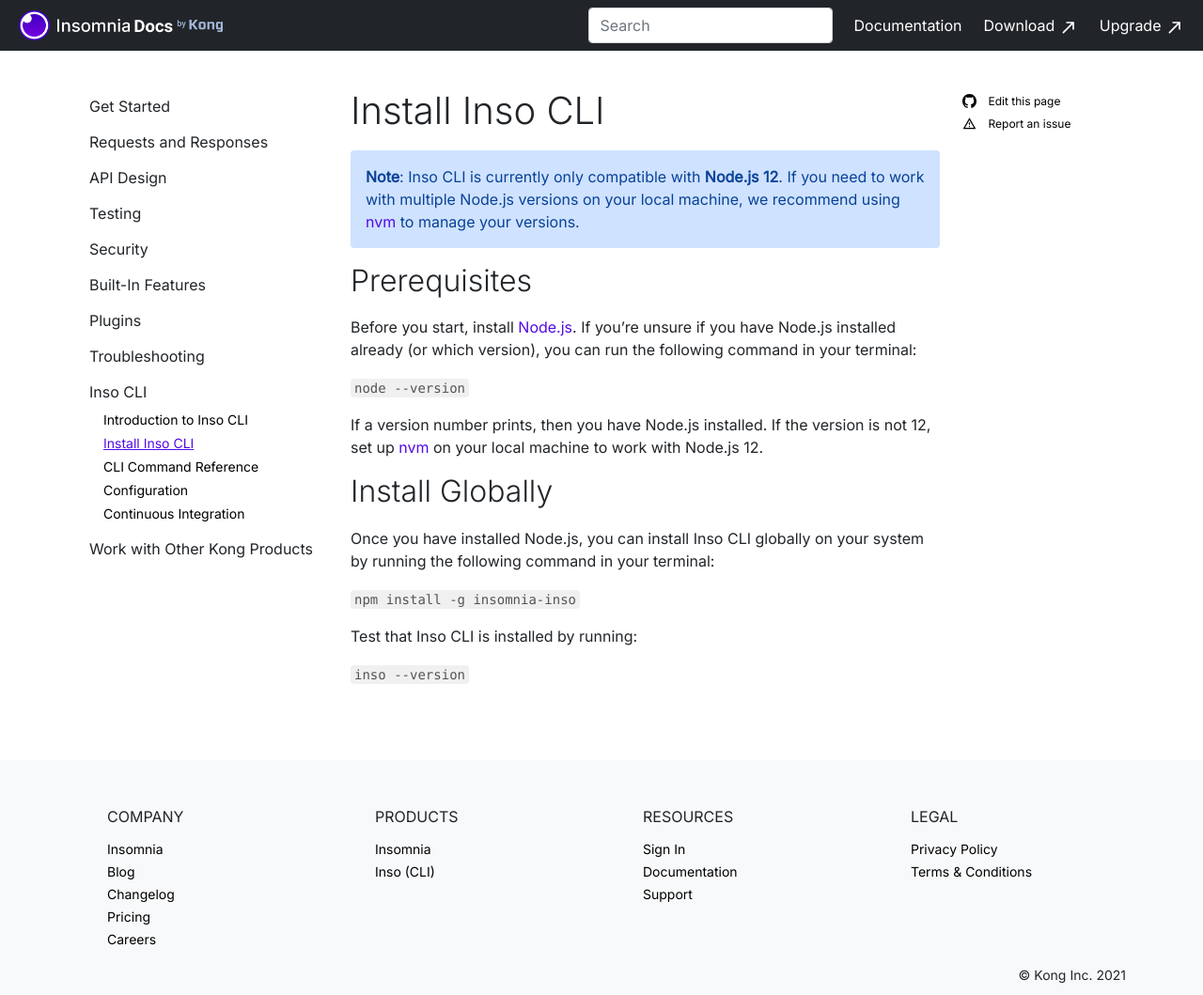
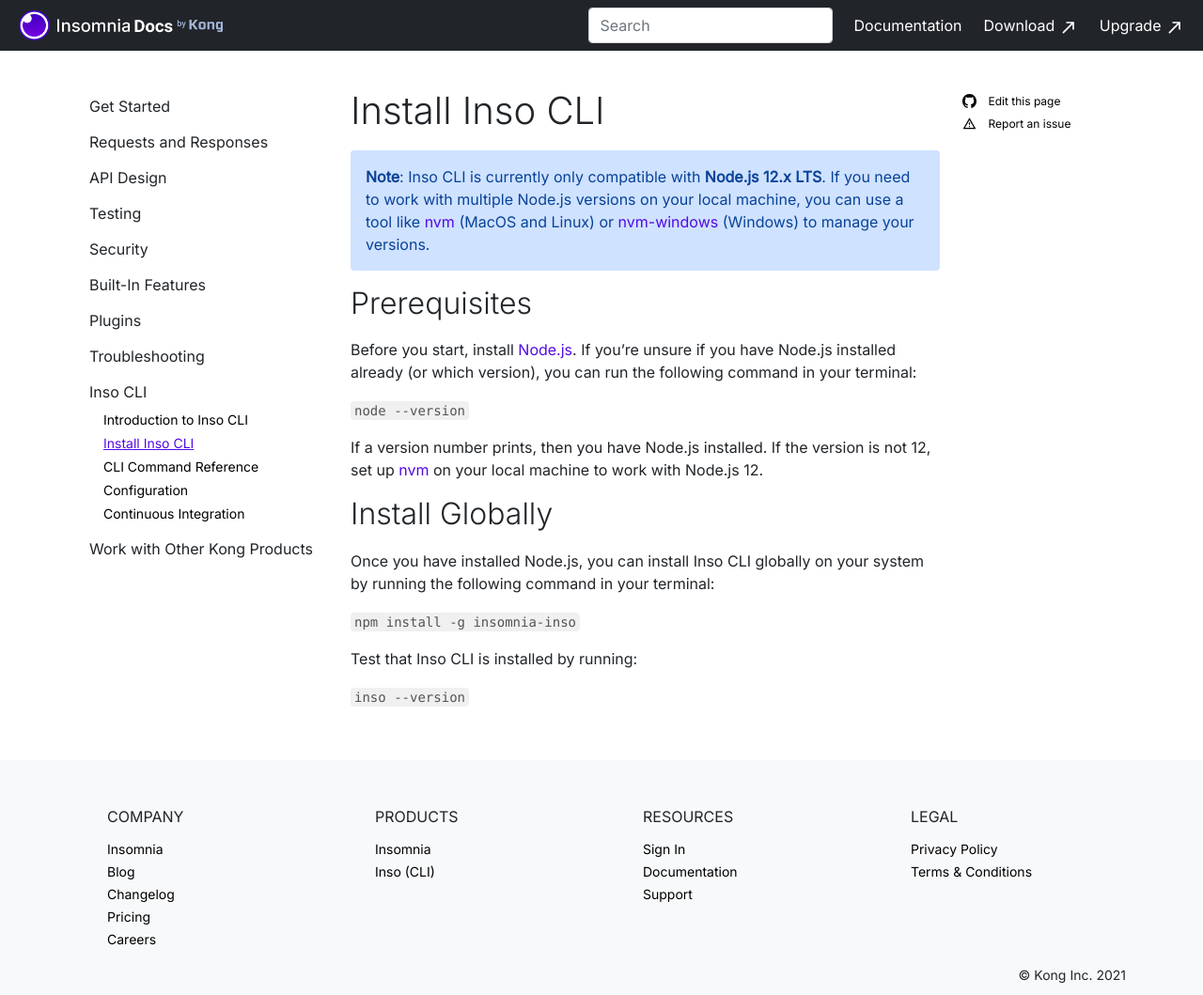
Before and after one commit to Kong/insomnia-docs, a Jekyll site: the page built from docs/inso-cli/install.md, in a window 1280 px wide and 1059 px high. Shown: the whole window at 94% size. Built offline with Jekyll 4.4.1, drawn with Linux system fonts in a browser that asks for light colours; comment, search, counter and statistics services are not loaded.

Commit message:
Add Opender feedback

```diff
--- a/docs/inso-cli/install.md
+++ b/docs/inso-cli/install.md
@@ -6,7 +6,7 @@
 ---
 
 {:.alert .alert-primary}
-**Note**: Inso CLI is currently only compatible with **Node.js 12**. If you need to work with multiple Node.js versions on your local machine, we recommend using [nvm](https://github.com/nvm-sh/nvm) to manage your versions.
+**Note**: Inso CLI is currently only compatible with **Node.js 12.x LTS**. If you need to work with multiple Node.js versions on your local machine, you can use a tool like [nvm](https://github.com/nvm-sh/nvm) (MacOS and Linux) or [nvm-windows](https://github.com/coreybutler/nvm-windows) (Windows) to manage your versions.
 
 ## Prerequisites
 
```
